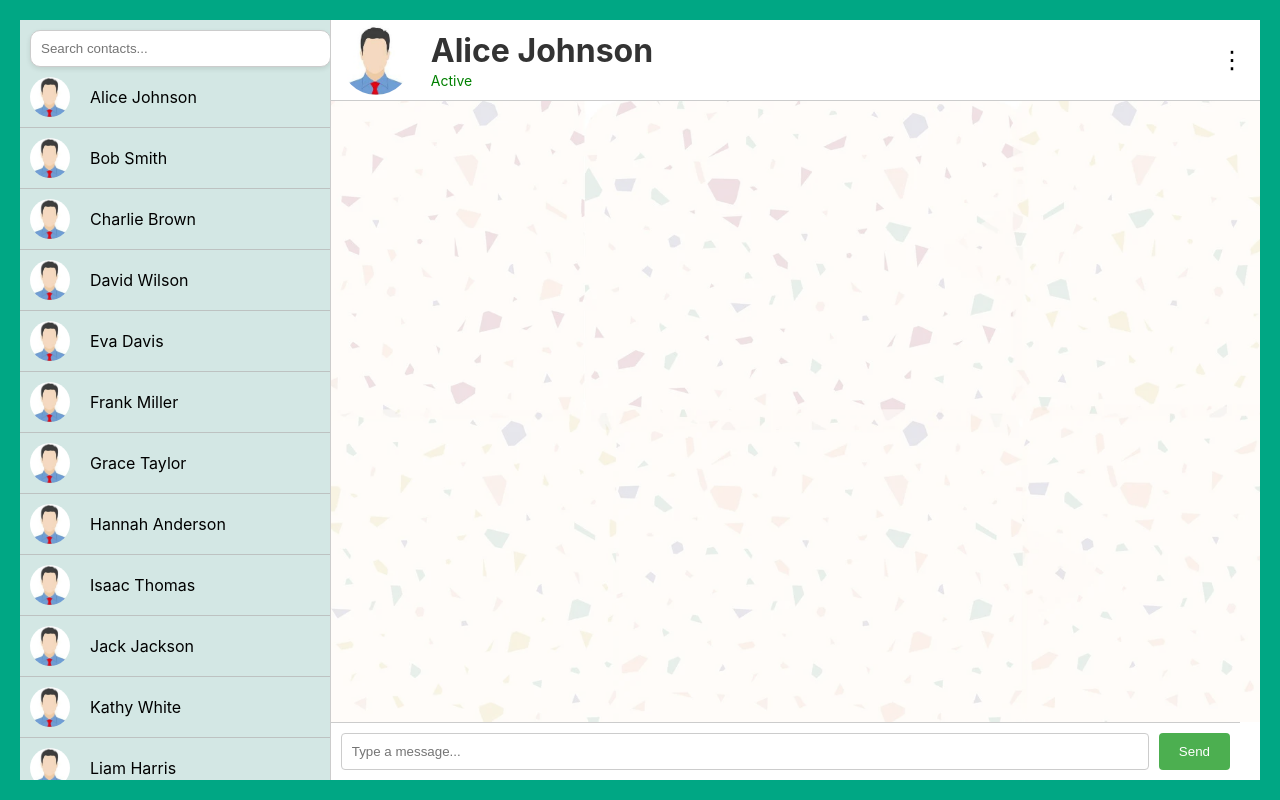
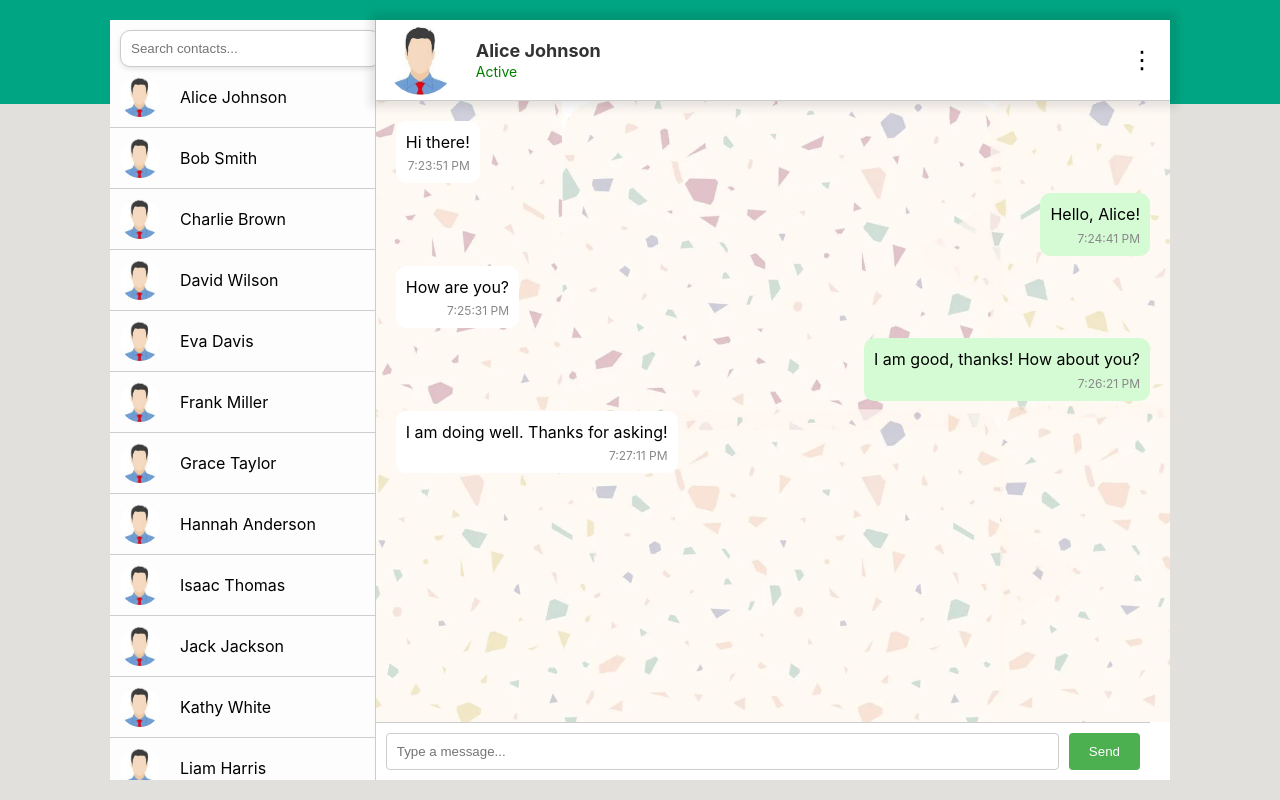
Before and after one commit to Bishal16/ChatApp-Frontend-ReactJs, a React (Create React App) app: page / in a window 1280 px wide. Both pictures are taken after a click on the element "Alice Johnson". Built offline with nearby package versions, Linux system fonts and the light colour scheme.

Commit message:
almost looks like whatsapp

```diff
--- a/src/App.css
+++ b/src/App.css
@@ -1,23 +1,26 @@
 .app {
   display: flex;
   height: 100vh;
-  background-color: rgb(0, 167, 132);
+  /*background-color: rgb(0, 167, 132);*/
+  height: 100vh; /* Full height */
+  background: linear-gradient(to bottom, #00a683 13%, #e2e0dc 13% 100%);
+
 }
 
 .sidebar {
   width: 25%;
   border-right: 1px solid #ccc;
   overflow-y: auto;
-  background-color: rgb(234 239 239 / 90%);
-  margin: 20px 0px 20px 20px ;
+  background-color: rgb(253, 253, 253);
+  margin: 20px 0px 20px 110px ;
 }
 
 .main {
   width: 75%;
   display: flex;
   flex-direction: column;
-  /*background-color: rgb(255, 255, 255);*/
-  margin: 20px 20px 20px 0px ;
+  background-color: rgb(255, 255, 255);
+  margin: 20px 110px 20px 0px ;
 }
 
 .main.no-contact {
@@ -39,7 +42,7 @@
   background-image: url('./resources/photos/bg-msg.webp'); /* Update the path */
   background-size: cover;
   background-position: center;
-  opacity: 0.5;
+  /*opacity: 0.5;*/
 }
 
 .message-input {
@@ -83,24 +86,24 @@
 }
 
 
-.chat-header {
-  display: flex;
-  align-items: center;
-  padding: 10px;
-  border-bottom: 1px solid #ccc; /* Optional: Add a bottom border */
-  height: 60px; /* Optional: Set a fixed height for consistency */
-
-}
+/*.chat-header {*/
+/*  display: flex;*/
+/*  align-items: center;*/
+/*  padding: 10px;*/
+/*  border-bottom: 1px solid #ccc; !* Optional: Add a bottom border *!*/
+/*  height: 60px; !* Optional: Set a fixed height for consistency *!*/
+/*  box-shadow: 0 2px 5px rgba(0, 0, 0, 0.1);*/
+/*}*/
 
 
-.placeholder {
-  display: flex;
-  justify-content: center;
-  /*align-items: center;*/
-  height: 100%; /* Full height of the main container */
-  color: #555;
-  text-align: center;
-}
+/*.placeholder {*/
+/*  display: flex;*/
+/*  justify-content: center;*/
+/*  !*align-items: center;*!*/
+/*  height: 100%; !* Full height of the main container *!*/
+/*  color: #555;*/
+/*  text-align: center;*/
+/*}*/
 
 /*.main {*/
 /*  width: 75%;*/
--- a/src/App.js
+++ b/src/App.js
@@ -31,7 +31,16 @@ const App = () => {
     { id: 20, name: 'Tina Smith', image: profileImage }
   ];
 
-  const [messages, setMessages] = useState([]);
+
+  const [messages, setMessages] = useState([
+    { sender: 'Alice Johnson', text: 'Hi there!', timestamp: Date.now() - 600000 },
+    { sender: 'You', text: 'Hello, Alice!', timestamp: Date.now() - 550000 },
+    { sender: 'Alice Johnson', text: 'How are you?', timestamp: Date.now() - 500000 },
+    { sender: 'You', text: 'I am good, thanks! How about you?', timestamp: Date.now() - 450000 },
+    { sender: 'Alice Johnson', text: 'I am doing well. Thanks for asking!', timestamp: Date.now() - 400000 },
+  ]);
+
+  // const [messages, setMessages] = useState([]);
   const [selectedContact, setSelectedContact] = useState(null);
 
   const handleSelectContact = (contact) => {
@@ -44,6 +53,7 @@ const App = () => {
       const newMessage = {
         sender: 'You',
         text: messageText,
+        timestamp: Date.now(),
       };
       setMessages([...messages, newMessage]);
       // Send the message to the backend
@@ -53,14 +63,15 @@ const App = () => {
   return (
       <div className="app">
         <div className="sidebar">
-          <ContactList contacts={contacts} onSelectContact={handleSelectContact} />
+          <ContactList contacts={contacts} onSelectContact={handleSelectContact}/>
         </div>
+
         <div className={`main ${selectedContact ? 'with-contact' : 'no-contact'}`}>
           {selectedContact ? (
               <>
-                <ChatHeader contact={selectedContact} />
-                <ChatWindow messages={messages} contact={selectedContact} />
-                <MessageInput onSendMessage={handleSendMessage} />
+                <ChatHeader contact={selectedContact}/>
+                <ChatWindow messages={messages} contact={selectedContact}/>
+                <MessageInput onSendMessage={handleSendMessage}/>
               </>
           ) : (
               <div className="placeholder">Select a contact to start chatting</div>
--- a/src/components/ChatWindow.js
+++ b/src/components/ChatWindow.js
@@ -1,16 +1,33 @@
-import React from 'react';
+import React, { useEffect, useRef } from 'react';
 import './css/ChatWindow.css';
 
-const ChatWindow = ({ messages }) => {
+
+
+const ChatWindow = ({ messages, contact }) => {
+    const messagesEndRef = useRef(null);
+
+    useEffect(() => {
+        if (messagesEndRef.current) {
+            messagesEndRef.current.scrollIntoView({ behavior: 'smooth' });
+        }
+    }, [messages]);
     return (
         <div className="chat-window">
-            <div className="chat-messages">
-                {messages.map((message, index) => (
-                    <div key={index} className="message">
-                        <strong>{message.sender}:</strong> {message.text}
-                    </div>
-                ))}
-            </div>
+            {contact ? (
+                <div className="messages">
+                    {messages.map((message, index) => (
+                        <div key={index} className={`message ${message.sender === 'You' ? 'sent' : 'received'}`}>
+                            <div className="message-text">{message.text}</div>
+                            <div className="message-time">{new Date(message.timestamp).toLocaleTimeString()}</div>
+                        </div>
+                    ))}
+                    <div ref={messagesEndRef}/>
+                </div>
+            ) : (
+                <div className="placeholder">
+
+                </div>
+            )}
         </div>
     );
 };
--- a/src/components/css/ChatHeader.css
+++ b/src/components/css/ChatHeader.css
@@ -1,10 +1,12 @@
-/*.chat-header {*/
-/*    display: flex;*/
-/*    align-items: center;*/
-/*    justify-content: space-between;*/
-/*    padding: 10px;*/
-/*    border-bottom: 1px solid #ccc;*/
-/*}*/
+.chat-header {
+    z-index: 10;
+    display: flex;
+    align-items: center;
+    padding: 10px;
+    border-bottom: 1px solid #ccc; /* Optional: Add a bottom border */
+    height: 60px; /* Optional: Set a fixed height for consistency */
+    box-shadow: 1px -1px 9px 7px rgba(0, 0, 0, 0.1)
+}
 
 .header-image {
     width: 70px; /* Adjust size as needed */
@@ -18,7 +20,7 @@
 }
 
 .header-name {
-    font-size: 32px; /* Increase font size as needed */
+    font-size: 18px; /* Increase font size as needed */
     font-weight: bold; /* Optional: Make the name bold for emphasis */
 }
 .status {
--- a/src/components/css/ChatWindow.css
+++ b/src/components/css/ChatWindow.css
@@ -1,5 +1,7 @@
 .chat-window {
     flex: 1;
+    display: flex;
+    flex-direction: column;
     overflow-y: auto;
     /*padding: 20px;*/
 }
@@ -7,8 +9,43 @@
     padding: 20px;
 }
 
+.messages {
+    flex: 1;
+    display: flex;
+    flex-direction: column;
+}
+
 .message {
+    display: flex;
+    flex-direction: column;
+    max-width: 60%;
     margin-bottom: 10px;
+    padding: 10px;
+    border-radius: 10px;
+    background-color: #f0f0f0;
+}
+
+
+.message.sent {
+    align-self: flex-end;
+    background-color: #d5fbd4; /* WhatsApp green */
+}
+
+.message.received {
+    align-self: flex-start;
+    background-color: #ffffff;
+}
+
+.message-text {
+    font-size: 16px;
+    line-height: 1.4;
+}
+
+.message-time {
+    align-self: flex-end;
+    font-size: 12px;
+    color: #888;
+    margin-top: 5px;
 }
 
 .message strong {
@@ -28,3 +65,13 @@
     font-weight: bold; /* Optional: Make the name bold */
     color: #333; /* Optional: Change color for better visibility */
 }
+
+.placeholder {
+    display: flex;
+    justify-content: center;
+    align-items: center;
+    margin-top: 250px;
+    height: 100%;
+    color: #555;
+    text-align: center;
+}
--- a/src/components/css/ContactList.css
+++ b/src/components/css/ContactList.css
@@ -27,7 +27,7 @@
 
 }
 .contact-list .contact-item:hover {
-    background-color: rgb(255, 255, 255);
+    background-color: rgb(238, 240, 243);
 }
 
 .contact-image {
```
